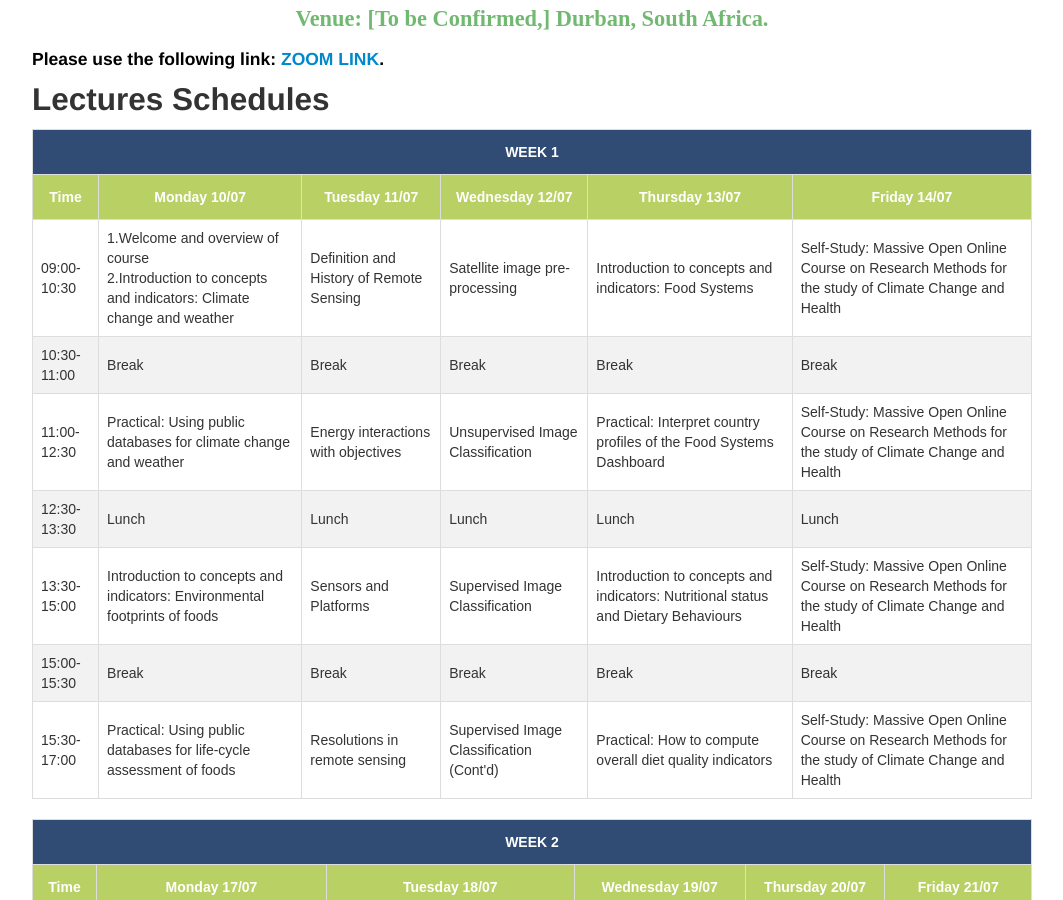
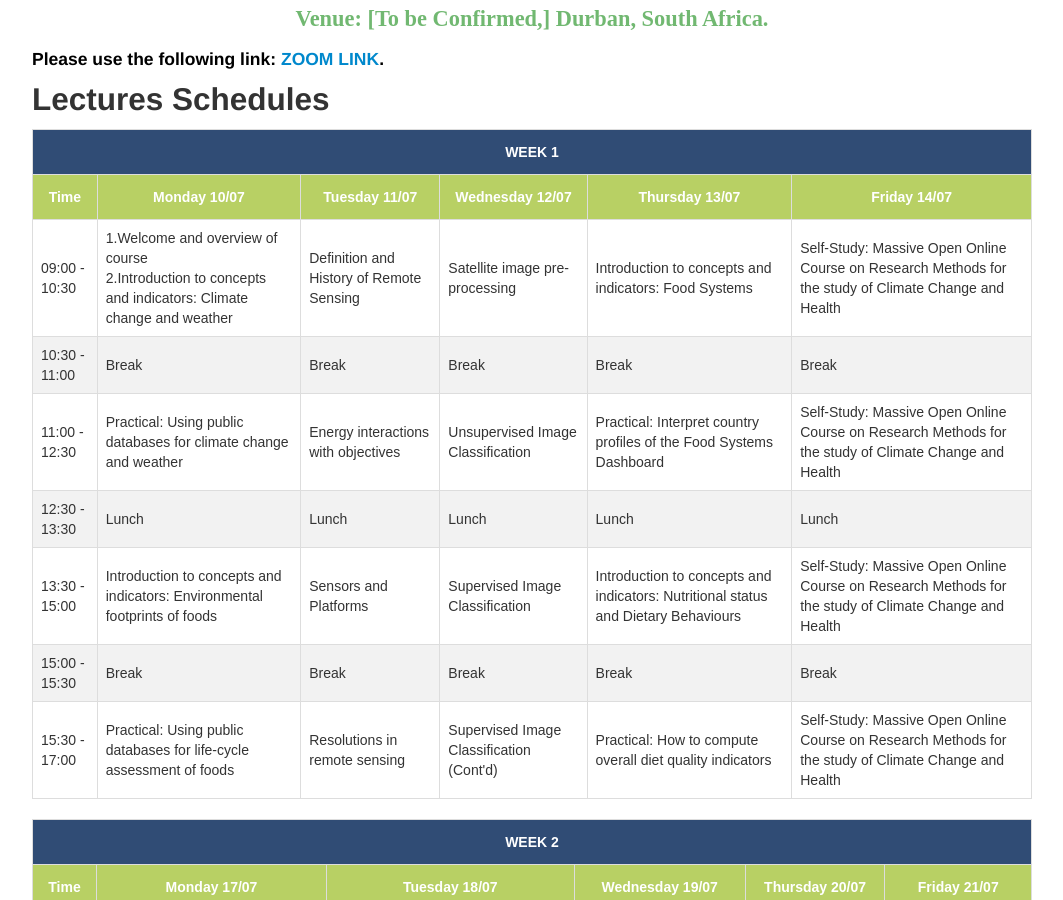
Before and after one commit to ccfscourseukzn/ccfscourseukzn.github.io, a Jekyll site: the page built from index.md, in a window 1280 px wide and 900 px high, scrolled down 573 px. Shown: the whole window, without its empty margins (108-1171 px from the left). Built offline with Jekyll 4.4.1, drawn with Linux system fonts in a browser that asks for light colours; part of the change alters nothing that is shown.

Commit message:
Update index.md

```diff
--- a/index.md
+++ b/index.md
@@ -7,7 +7,7 @@ title: Climate Change, Food System and Remote Sensing
 
 <head>
     <meta charset="UTF-8">
-     <meta name="viewport" content="width=device-width, initial-scale=1.2">
+     <meta name="viewport" content="width=device-width, initial-scale=1.0">
 
 
     <style>
@@ -111,7 +111,7 @@ title: Climate Change, Food System and Remote Sensing
 
 <body>
 
-<h2 style="background-color:white; color:black; text-align: center;">  Data Science Initiative for Africa (DSI-A) Training Programme </h2><br>
+<h2 style="background-color:white; color:black; text-align: center;"> Data Science Initiative for Africa (DSI-A) Training Programme </h2><br>
 
 
 <h2 style="background-color:white; color:black; text-align: center;">  A Short Course in Climate Change, Food Systems and Remote Sensing with a Focus on Health Data Science </h2> <br>
@@ -144,7 +144,7 @@ title: Climate Change, Food System and Remote Sensing
   </tr>
 
   <tr>
-    <td> 09:00-10:30</td>
+    <td> 09:00 - 10:30</td>
     <td> 1.Welcome and overview of course <br>
        2.Introduction to concepts and indicators: Climate change and weather </td>
     <td> Definition  and History of Remote Sensing </td>
@@ -154,7 +154,7 @@ title: Climate Change, Food System and Remote Sensing
 
   </tr>
   <tr>
-    <td>10:30-11:00</td>
+    <td>10:30 - 11:00</td>
     <td>Break</td>
     <td>Break</td>
     <td>Break</td>
@@ -163,7 +163,7 @@ title: Climate Change, Food System and Remote Sensing
 
   </tr>
   <tr>
-    <td>11:00-12:30</td>
+    <td>11:00 - 12:30</td>
     <td> Practical: Using public databases for climate change and weather </td>
     <td> Energy interactions with  objectives</td>
     <td> Unsupervised Image Classification </td>
@@ -172,7 +172,7 @@ title: Climate Change, Food System and Remote Sensing
 
   </tr>
   <tr>
-    <td>12:30-13:30</td>
+    <td>12:30 - 13:30</td>
     <td>Lunch</td>
     <td>Lunch</td>
     <td>Lunch</td>
@@ -182,7 +182,7 @@ title: Climate Change, Food System and Remote Sensing
   </tr>
 
   <tr>
-    <td>13:30-15:00</td>
+    <td>13:30 - 15:00</td>
     <td>Introduction to concepts and indicators: Environmental footprints of foods </td>
     <td> Sensors and Platforms </td>
     <td> Supervised Image Classification </td>
@@ -191,7 +191,7 @@ title: Climate Change, Food System and Remote Sensing
 
   </tr>
   <tr>
-    <td>15:00-15:30</td>
+    <td>15:00 - 15:30</td>
     <td>Break</td>
     <td>Break</td>
     <td>Break</td>
@@ -200,7 +200,7 @@ title: Climate Change, Food System and Remote Sensing
 
   </tr>
   <tr>
-    <td>15:30-17:00</td>
+    <td>15:30 - 17:00</td>
     <td>Practical: Using public databases for life-cycle assessment of foods </td>
     <td> Resolutions in remote sensing </td>
     <td>Supervised Image Classification (Cont'd)</td>
```
